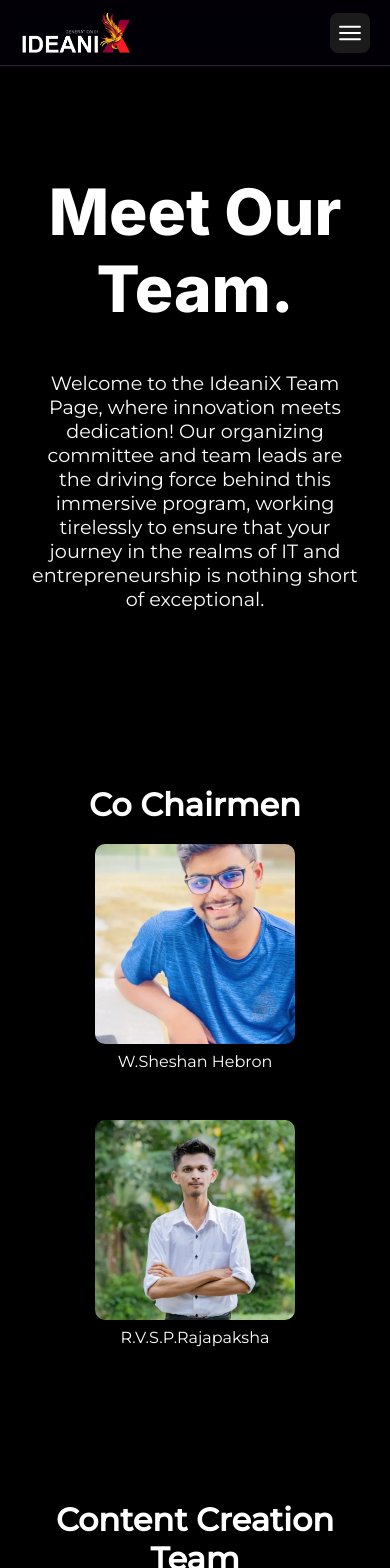
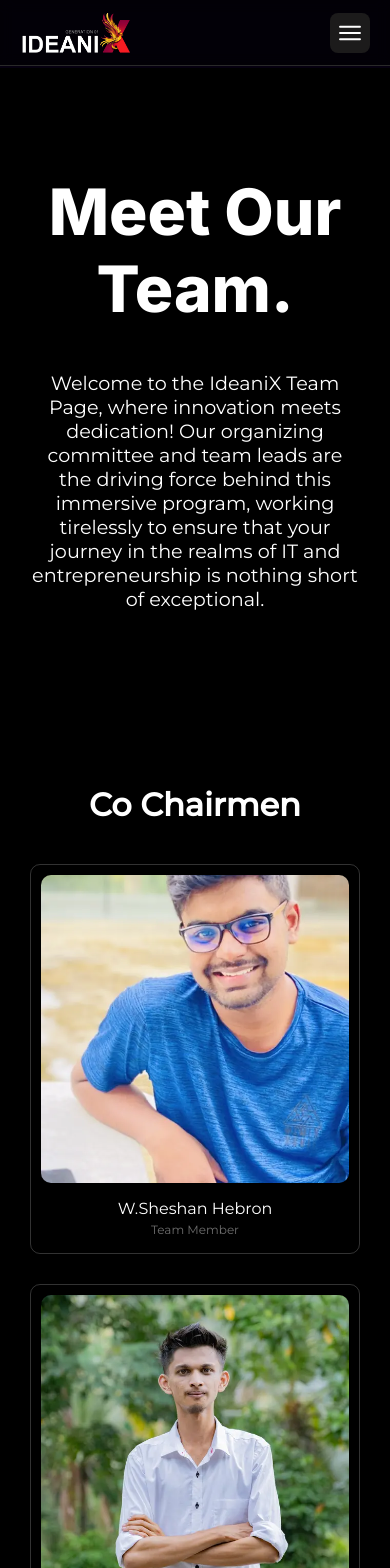
Before and after one commit to himansaE/ideanix, a Next.js app: page /team in a window 390 px wide. Shown: the top 1568 px of the page. Built offline with nearby package versions, Linux system fonts and the light colour scheme.

Commit message:
style member card

```diff
--- a/src/components/team/team.module.css
+++ b/src/components/team/team.module.css
@@ -7,11 +7,13 @@
   text-align: center;
   font-size: 4em;
   margin-top: 55px;
+  position: relative;
 }
 
 .description {
   display: flex;
   justify-content: center;
+  position: relative;
 }
 .description > p {
   text-align: center;
@@ -51,24 +53,40 @@
   display: flex;
   flex-direction: column;
   align-items: center;
-  width: 250px;
+  width: 220px;
+  border: 1px solid rgba(255, 255, 255, 0.196);
+  padding: 10px;
+  border-radius: 10px;
+  transition: color 200ms;
+}
+.mem:hover {
+  background-color: var(--background-color);
+  box-shadow: 1px 0 4px var(--background-color);
 }
 .mem_img {
   border-radius: 10px;
   object-fit: cover;
 }
 .mem_name {
-  margin: 8px 0 4px 0;
+  margin: 16px 0 4px 0;
   text-align: center;
   overflow: hidden;
   text-overflow: ellipsis;
   white-space: nowrap;
   max-width: 100%;
+  font-size: 16px;
 }
 .mem_pos {
   font-size: 12px;
+  color: rgba(255, 255, 255, 0.426);
+  margin-bottom: 6px;
 }
-
+.back {
+  position: absolute;
+  top: 0;
+  right: 0;
+  filter: brightness(0.2);
+}
 @media screen and (max-width: 900px) {
   .team {
     flex-direction: column;
@@ -87,8 +105,24 @@
   .team_name {
     text-align: center;
     justify-content: space-between;
+    margin-bottom: 20px;
   }
   .team_mems {
     justify-content: center;
   }
 }
+
+@media screen and (max-width: 780px) {
+  .mem {
+    width: calc(100%);
+    max-width: 360px;
+  }
+  .mem_name {
+    padding: 0 10px;
+  }
+  .mem_img {
+    width: 100%;
+    height: auto;
+    aspect-ratio: 1/1;
+  }
+}
--- a/src/components/team/team.tsx
+++ b/src/components/team/team.tsx
@@ -34,7 +34,7 @@ export const MemberCard = ({ member }: { member: TeamMemData }) => {
         {member.name}
       </div>
       <div className={cssClasses(montserrat.className, style.mem_pos)}>
-        {member.is_leader ? "Team Leader" : <br />}
+        {member.is_leader ? "Team Leader" : "Team Member"}
       </div>
     </div>
   );
--- a/src/pages/team.tsx
+++ b/src/pages/team.tsx
@@ -14,6 +14,7 @@ export default function Team() {
         <h1 className={cssClasses(inter.className, style.head)}>
           Meet Our Team.
         </h1>
+
         <div className={style.description}>
           <p className={montserrat.className}>
             Welcome to the IdeaniX Team Page, where innovation meets dedication!
```
